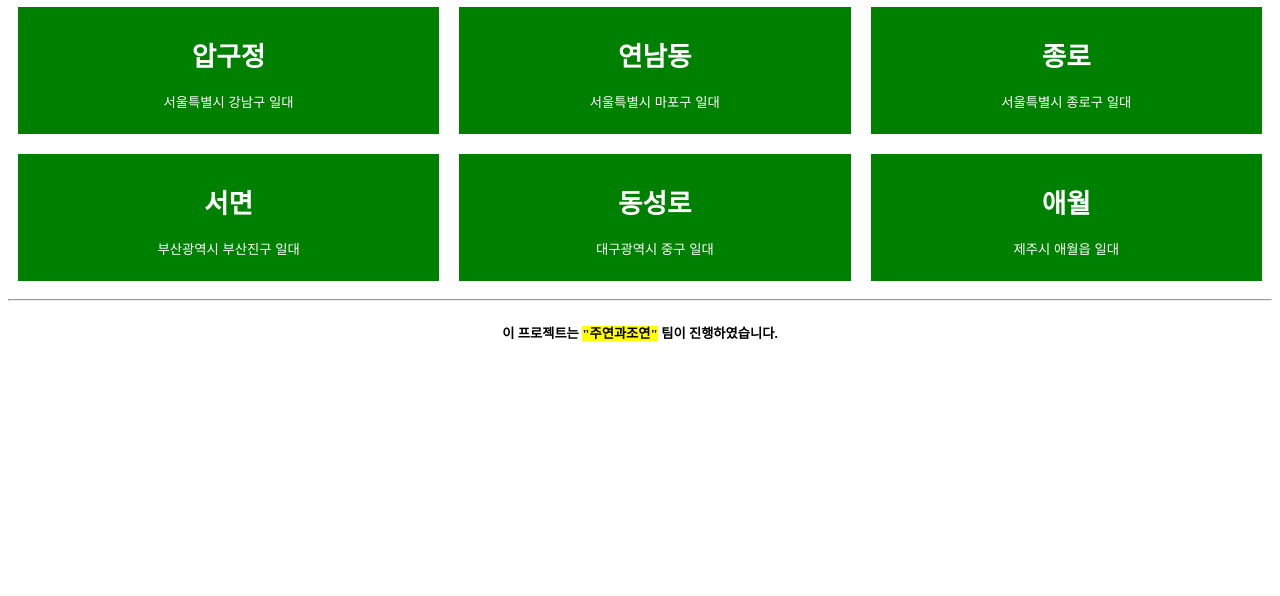
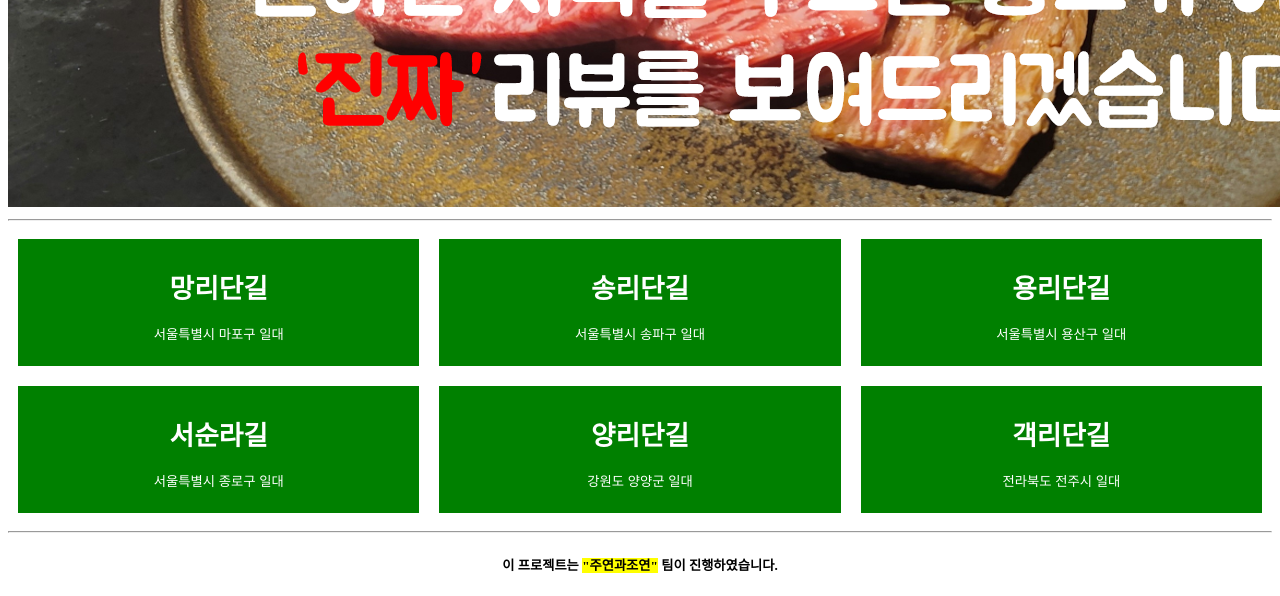
Before and after one commit to ara42/Blog_Project, a Python web app: template flask/templates/home.html in a window 1280 px wide; the page is wider, and only the part inside the window is pictured. Shown: the part 333-929 px from the top of that part. Before the commit the page ends 674 px from the top of that part, so only its background shows below. Run offline with Jinja, Linux system fonts and the light colour scheme; the template is opened without the code that fills it, so the values that code supplies are empty.

Commit message:
Update home.html
지역명 변경

```diff
--- a/flask/templates/home.html
+++ b/flask/templates/home.html
@@ -36,48 +36,48 @@
 </head>
 <body>
   <div id="mainscreen">
-    <img src="{{ url_for('static', filename='abc2.png') }}" alt="img">
+    <img src="{{ url_for('static', filename='home_main.png') }}" alt="img">
   </div>
   <hr>
   <form method="post" action="{{ url_for('place') }}">
     <table>
       <tr>
         <td>
-          <button class="button" type="submit" name="location" value="압구정">
-            <h1>압구정</h1>
-            <p>서울특별시 강남구 일대</p>
-          </button>
-        </td>
-        <td>
-          <button class="button" type="submit" name="location" value="연남동">
-            <h1>연남동</h1>
+          <button class="button" type="submit" name="location" value="망리단길">
+            <h1>망리단길</h1>
             <p>서울특별시 마포구 일대</p>
           </button>
         </td>
         <td>
-          <button class="button" type="submit" name="location" value="종로">
-            <h1>종로</h1>
-            <p>서울특별시 종로구 일대</p>
+          <button class="button" type="submit" name="location" value="송리단길">
+            <h1>송리단길</h1>
+            <p>서울특별시 송파구 일대</p>
+          </button>
+        </td>
+        <td>
+          <button class="button" type="submit" name="location" value="용리단길">
+            <h1>용리단길</h1>
+            <p>서울특별시 용산구 일대</p>
           </button>
         </td>
       </tr>
       <tr>
         <td>
-          <button class="button" type="submit" name="location" value="서면">
-            <h1>서면</h1>
-            <p>부산광역시 부산진구 일대</p>
+          <button class="button" type="submit" name="location" value="서순라길">
+            <h1>서순라길</h1>
+            <p>서울특별시 종로구 일대</p>
           </button>
         </td>
         <td>
-          <button class="button" type="submit" name="location" value="동성로">
-            <h1>동성로</h1>
-            <p>대구광역시 중구 일대</p>
+          <button class="button" type="submit" name="location" value="양리단길">
+            <h1>양리단길</h1>
+            <p>강원도 양양군 일대</p>
           </button>
         </td>
         <td>
-          <button class="button" type="submit" name="location" value="애월">
-            <h1>애월</h1>
-            <p>제주시 애월읍 일대</p>
+          <button class="button" type="submit" name="location" value="객리단길">
+            <h1>객리단길</h1>
+            <p>전라북도 전주시 일대</p>
           </button>
         </td>
       </tr>
```
